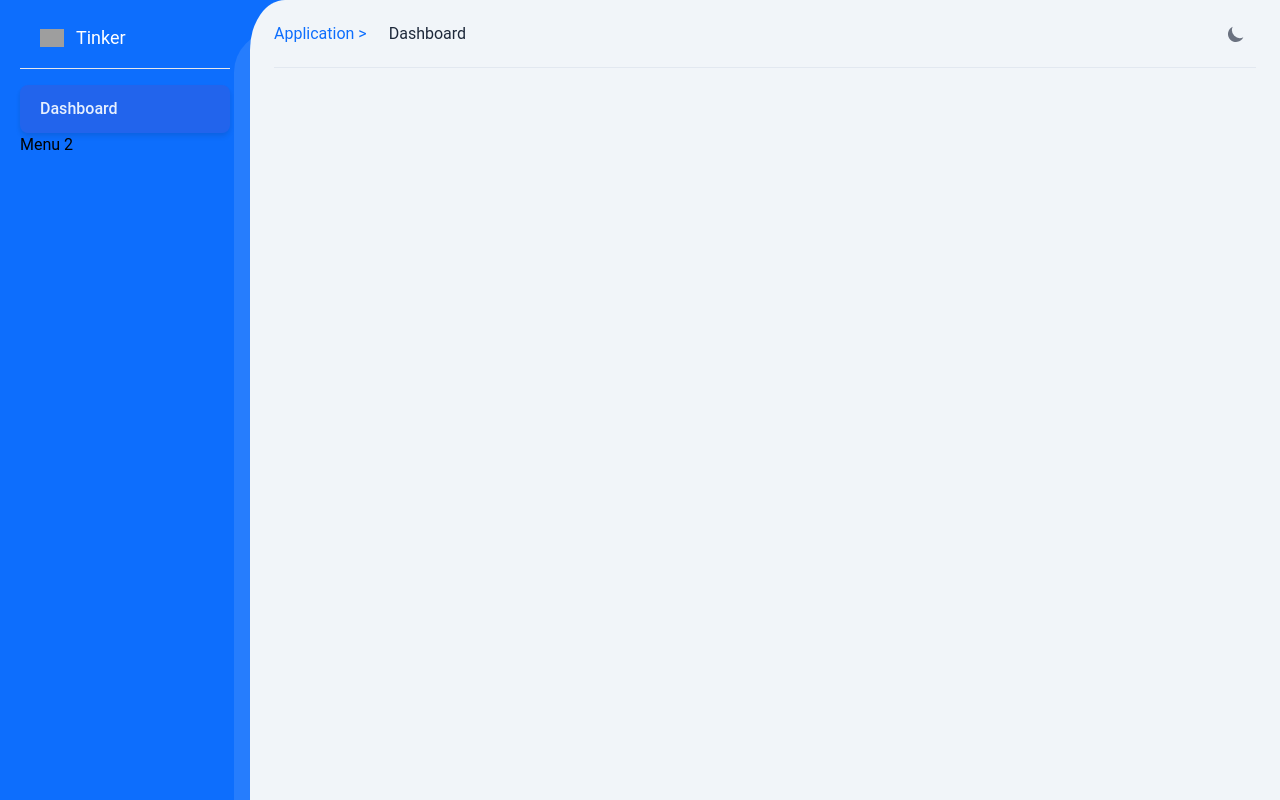
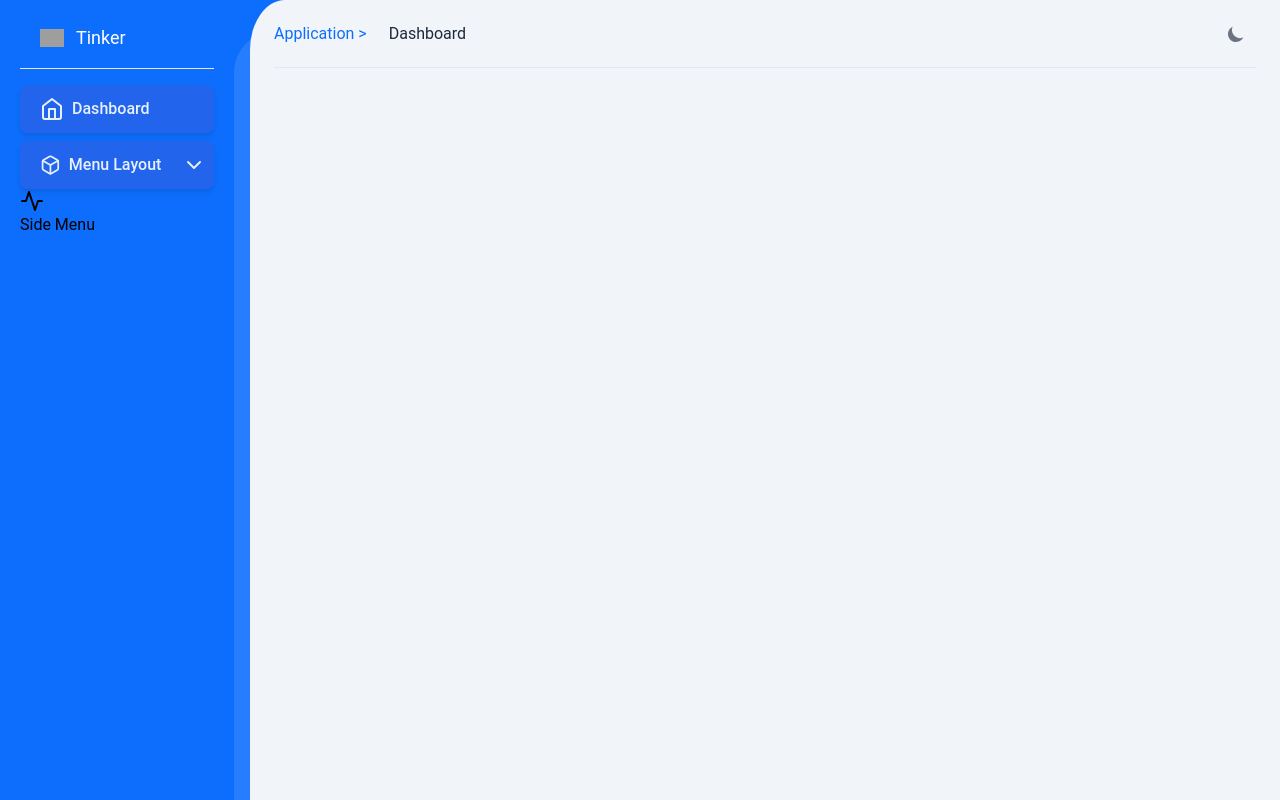
Before and after one commit to asif03/tailwindcss-dashboard, a website: page src/index.html in a window 1280 px wide. Drawn offline with nearby package versions, Linux system fonts and the light colour scheme; files that its build step writes are made by us from their sources; grey boxes are pictures that could not be loaded.

Commit message:
Update code

```diff
--- a/package.json
+++ b/package.json
@@ -3,7 +3,9 @@
   "version": "1.0.0",
   "description": "Admin dashboard",
   "main": "tailwind.config.js",
-  "dependencies": {},
+  "dependencies": {
+    "@fortawesome/fontawesome-free": "^6.4.2"
+  },
   "devDependencies": {
     "tailwindcss": "^3.3.3"
   },
--- a/src/index.html
+++ b/src/index.html
@@ -5,16 +5,15 @@
     <meta name="viewport" content="width=device-width, initial-scale=1.0" />
     <title>Document</title>
     <link href="../dist/style.css" rel="stylesheet" />
+    <link
+      rel="stylesheet"
+      href="../node_modules/@fortawesome/fontawesome-free/css/all.min.css"
+    />
   </head>
   <body class="antialiased bg-primary dark:bg-slate-800 font-roboto">
-    <div
-      class="w-full fixed bg-primary/90 z-[60] border-b border-white/[0.08] -mt-5 -mx-3 sm:-mx-8 mb-6 dark:bg-darkmode-800/90 md:hidden before:content-[''] before:w-full before:h-screen before:z-10 before:fixed before:inset-x-0 before:bg-black/90 before:transition-opacity before:duration-200 before:ease-in-out before:invisible before:opacity-0"
-    >
-      ASIF
-    </div>
     <div class="mt-[4.7rem] flex overflow-hidden md:mt-0">
       <nav
-        class="side-nav z-10 hidden overflow-x-hidden px-5 pb-16 md:block md:w-[105px] xl:w-[250px]"
+        class="side-nav z-10 hidden overflow-x-hidden pl-5 pr-9 pb-16 md:block md:w-[105px] xl:w-[250px]"
       >
         <a
           class="animate-introXReverse mt-2 flex items-center pt-4 pl-5"
@@ -32,15 +31,110 @@
           <li>
             <a
               href="#"
-              class="h-12 bg-blue-600 flex items-center text-white rounded-lg pl-5 shadow-blue-700 opacity-90 animate-[0.4s_ease-in-out_0.1s_intro-menu] drop-shadow-md font-medium"
-              >Dashboard</a
+              class="h-12 bg-blue-600 dark:bg-slate-600 flex items-center text-white rounded-lg pl-5 shadow-blue-700 dark:shadow-slate-700 opacity-90 animate-[0.4s_ease-in-out_0.1s_intro-menu] drop-shadow-md font-medium"
             >
+              <svg
+                xmlns="http://www.w3.org/2000/svg"
+                width="24"
+                height="24"
+                viewBox="0 0 24 24"
+                fill="none"
+                stroke="currentColor"
+                stroke-width="2"
+                stroke-linecap="round"
+                stroke-linejoin="round"
+                icon-name="home"
+                data-lucide="home"
+                class="lucide lucide-home stroke-1.5 mr-2"
+              >
+                <path d="m3 9 9-7 9 7v11a2 2 0 0 1-2 2H5a2 2 0 0 1-2-2z"></path>
+                <polyline points="9 22 9 12 15 12 15 22"></polyline>
+              </svg>
+              Dashboard
+            </a>
           </li>
-          <li>Menu 2</li>
+          <li class="my-2">
+            <a
+              class="h-12 bg-blue-600 dark:bg-slate-600 flex items-center text-white rounded-lg pl-5 shadow-blue-700 dark:shadow-slate-700 opacity-90 animate-[0.4s_ease-in-out_0.1s_intro-menu] drop-shadow-md font-medium"
+            >
+              <svg
+                xmlns="http://www.w3.org/2000/svg"
+                width="24"
+                height="24"
+                viewBox="0 0 24 24"
+                fill="none"
+                stroke="currentColor"
+                stroke-width="2"
+                stroke-linecap="round"
+                stroke-linejoin="round"
+                icon-name="box"
+                data-lucide="box"
+                class="lucide lucide-box stroke-1.5"
+              >
+                <path
+                  d="M21 16V8a2 2 0 0 0-1-1.73l-7-4a2 2 0 0 0-2 0l-7 4A2 2 0 0 0 3 8v8a2 2 0 0 0 1 1.73l7 4a2 2 0 0 0 2 0l7-4A2 2 0 0 0 21 16z"
+                ></path>
+                <polyline points="3.29 7 12 12 20.71 7"></polyline>
+                <line x1="12" y1="22" x2="12" y2="12"></line>
+              </svg>
+
+              <div class="w-full flex justify-between px-2">
+                Menu Layout
+                <div class="side-menu__sub-icon">
+                  <svg
+                    xmlns="http://www.w3.org/2000/svg"
+                    width="24"
+                    height="24"
+                    viewBox="0 0 24 24"
+                    fill="none"
+                    stroke="currentColor"
+                    stroke-width="2"
+                    stroke-linecap="round"
+                    stroke-linejoin="round"
+                    icon-name="chevron-down"
+                    data-lucide="chevron-down"
+                    class="lucide lucide-chevron-down stroke-1.5"
+                  >
+                    <polyline points="6 9 12 15 18 9"></polyline>
+                  </svg>
+                </div>
+              </div>
+            </a>
+            <ul class="side-menu__sub-open" style="display: block">
+              <li>
+                <a
+                  href="https://tinker-laravel.left4code.com?layout=side-menu"
+                  class="side-menu [&amp;:not(.side-menu--active)]:opacity-0 [&amp;:not(.side-menu--active)]:translate-x-[50px] animate-[0.4s_ease-in-out_0.1s_intro-menu] animate-fill-mode-forwards animate-delay-10"
+                >
+                  <div class="side-menu__icon">
+                    <svg
+                      xmlns="http://www.w3.org/2000/svg"
+                      width="24"
+                      height="24"
+                      viewBox="0 0 24 24"
+                      fill="none"
+                      stroke="currentColor"
+                      stroke-width="2"
+                      stroke-linecap="round"
+                      stroke-linejoin="round"
+                      icon-name="activity"
+                      data-lucide="activity"
+                      class="lucide lucide-activity stroke-1.5"
+                    >
+                      <polyline
+                        points="22 12 18 12 15 21 9 3 6 12 2 12"
+                      ></polyline>
+                    </svg>
+                  </div>
+                  <div class="side-menu__title">Side Menu</div>
+                </a>
+              </li>
+            </ul>
+          </li>
         </ul>
       </nav>
       <div
-        class="rounded-[30px] md:rounded-[35px/50px_0px_0px_0px] min-w-0 min-h-screen max-w-full md:max-w-none bg-slate-100 flex-1 pb-10 px-4 mx-3 lg:mx-0 md:px-6 relative md:ml-4 dark:bg-slate-700 before:content-[''] before:w-full before:h-px before:block after:content-[''] after:z-[-1] after:rounded-[40px_0px_0px_0px] after:w-full after:inset-y-0 after:absolute after:left-0 lg: lg:after:bg-white/10 after:bg-white/0 after:mt-8 after:-ml-4 lg:after:dark:bg-slate-700/70 after:dark:bg-slate-700/0"
+        class="rounded-[30px] md:rounded-[35px/50px_0px_0px_0px] min-w-0 min-h-screen max-w-full md:max-w-none bg-slate-100 flex-1 pb-10 px-4 md:px-6 mx-3 lg:mx-0 relative md:ml-4 dark:bg-slate-700 before:content-[''] before:w-full before:h-px before:block after:content-[''] after:z-[-1] after:rounded-[40px_0px_0px_0px] after:w-full after:inset-y-0 after:absolute after:left-0 lg: lg:after:bg-white/10 after:bg-white/0 after:mt-8 after:-ml-4 lg:after:dark:bg-slate-700/70 after:dark:bg-slate-700/0"
       >
         <!-- BEGIN: Top Bar -->
         <div
@@ -100,49 +194,49 @@
     </div>
     <script>
       var themeToggleDarkIcon = document.getElementById(
-        'theme-toggle-dark-icon'
+        "theme-toggle-dark-icon"
       );
       var themeToggleLightIcon = document.getElementById(
-        'theme-toggle-light-icon'
+        "theme-toggle-light-icon"
       );
 
       // Change the icons inside the button based on previous settings
       if (
-        localStorage.getItem('theme') === 'dark' ||
-        (!('theme' in localStorage) &&
-          window.matchMedia('(prefers-color-scheme: dark)').matches)
+        localStorage.getItem("theme") === "dark" ||
+        (!("theme" in localStorage) &&
+          window.matchMedia("(prefers-color-scheme: dark)").matches)
       ) {
-        document.documentElement.classList.add('dark');
-        themeToggleLightIcon.classList.remove('hidden');
+        document.documentElement.classList.add("dark");
+        themeToggleLightIcon.classList.remove("hidden");
       } else {
-        document.documentElement.classList.remove('dark');
-        themeToggleDarkIcon.classList.remove('hidden');
+        document.documentElement.classList.remove("dark");
+        themeToggleDarkIcon.classList.remove("hidden");
       }
 
-      var themeToggleBtn = document.getElementById('theme-toggle');
+      var themeToggleBtn = document.getElementById("theme-toggle");
 
-      themeToggleBtn.addEventListener('click', function () {
+      themeToggleBtn.addEventListener("click", function () {
         // toggle icons inside button
-        themeToggleDarkIcon.classList.toggle('hidden');
-        themeToggleLightIcon.classList.toggle('hidden');
+        themeToggleDarkIcon.classList.toggle("hidden");
+        themeToggleLightIcon.classList.toggle("hidden");
 
         // if set via local storage previously
-        if (localStorage.getItem('theme')) {
-          if (localStorage.getItem('theme') === 'light') {
-            document.documentElement.classList.add('dark');
-            localStorage.setItem('theme', 'dark');
+        if (localStorage.getItem("theme")) {
+          if (localStorage.getItem("theme") === "light") {
+            document.documentElement.classList.add("dark");
+            localStorage.setItem("theme", "dark");
           } else {
-            document.documentElement.classList.remove('dark');
-            localStorage.setItem('theme', 'light');
+            document.documentElement.classList.remove("dark");
+            localStorage.setItem("theme", "light");
           }
           // if NOT set via local storage previously
         } else {
-          if (document.documentElement.classList.contains('dark')) {
-            document.documentElement.classList.remove('dark');
-            localStorage.setItem('theme', 'light');
+          if (document.documentElement.classList.contains("dark")) {
+            document.documentElement.classList.remove("dark");
+            localStorage.setItem("theme", "light");
           } else {
-            document.documentElement.classList.add('dark');
-            localStorage.setItem('theme', 'dark');
+            document.documentElement.classList.add("dark");
+            localStorage.setItem("theme", "dark");
           }
         }
       });
--- a/tailwind.config.js
+++ b/tailwind.config.js
@@ -1,49 +1,50 @@
 /** @type {import('tailwindcss').Config} */
 module.exports = {
-  darkMode: 'class',
-  content: ['./src/**/*.{html,js}'],
+  darkMode: "class",
+  content: ["./src/**/*.{html,js}"],
   theme: {
     extend: {
       colors: {
-        primary: '#0d6efd',
-        secondary: '#adb5bd',
+        primary: "#0d6efd",
+        secondary: "#adb5bd",
       },
       fontFamily: {
-        roboto: ['Roboto'],
+        roboto: ["Roboto"],
+        "font-awesome": ["FontAwesome"],
       },
       animation: {
-        introX: '.4s intro-x-animation ease-in-out .33333s',
-        introXReverse: '.4s intro-reverse-x-animation ease-in-out .33333s',
+        introX: ".4s intro-x-animation ease-in-out .33333s",
+        introXReverse: ".4s intro-reverse-x-animation ease-in-out .33333s",
       },
       keyframes: {
-        'intro-x-animation': {
-          '0%': {
-            transform: 'translate(-50px)',
-            opacity: '0',
+        "intro-x-animation": {
+          "0%": {
+            transform: "translate(-50px)",
+            opacity: "0",
           },
-          '100%': {
+          "100%": {
             opacity: 1,
-            transform: 'translate(0)',
+            transform: "translate(0)",
           },
         },
-        'intro-reverse-x-animation': {
-          '0%': {
-            transform: 'translate(50px)',
-            opacity: '0',
+        "intro-reverse-x-animation": {
+          "0%": {
+            transform: "translate(50px)",
+            opacity: "0",
           },
-          '100%': {
+          "100%": {
             opacity: 1,
-            transform: 'translate(0)',
+            transform: "translate(0)",
           },
         },
-        'intro-menu': {
-          '0%': {
-            transform: 'translate(50px)',
-            opacity: '0',
+        "intro-menu": {
+          "0%": {
+            transform: "translate(50px)",
+            opacity: "0",
           },
-          '100%': {
+          "100%": {
             opacity: 1,
-            transform: 'translate(0)',
+            transform: "translate(0)",
           },
         },
       },
```
Also changed, not shown: 1 other file.
